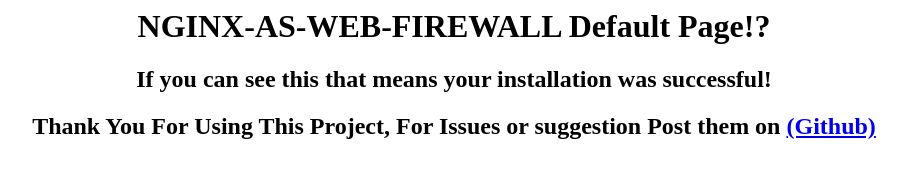
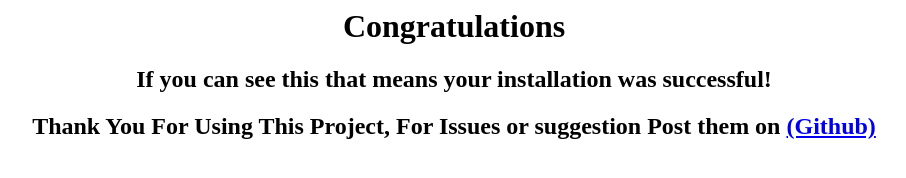
Before and after one commit to theraw/The-World-Is-Yours, a plain HTML site: page static/index.html in a window 1280 px wide. Shown: the whole page, without its empty margins (186-1092 px from the left). Drawn offline with Linux system fonts and the light colour scheme.

Commit message:
Update index.html

```diff
--- a/static/index.html
+++ b/static/index.html
@@ -1,5 +1,5 @@
 <html>
-<center><h1>NGINX-AS-WEB-FIREWALL Default Page!?</h1></center>
+<center><h1>Congratulations</h1></center>
 <center><h2>If you can see this that means your installation was successful!</h2></center>
 <center><h2>Thank You For Using This Project, For Issues or suggestion Post them on <a href="https://github.com/theraw/The-World-Is-Yours" target="_blank">(Github)</a></h2></center>
 </html>
```
